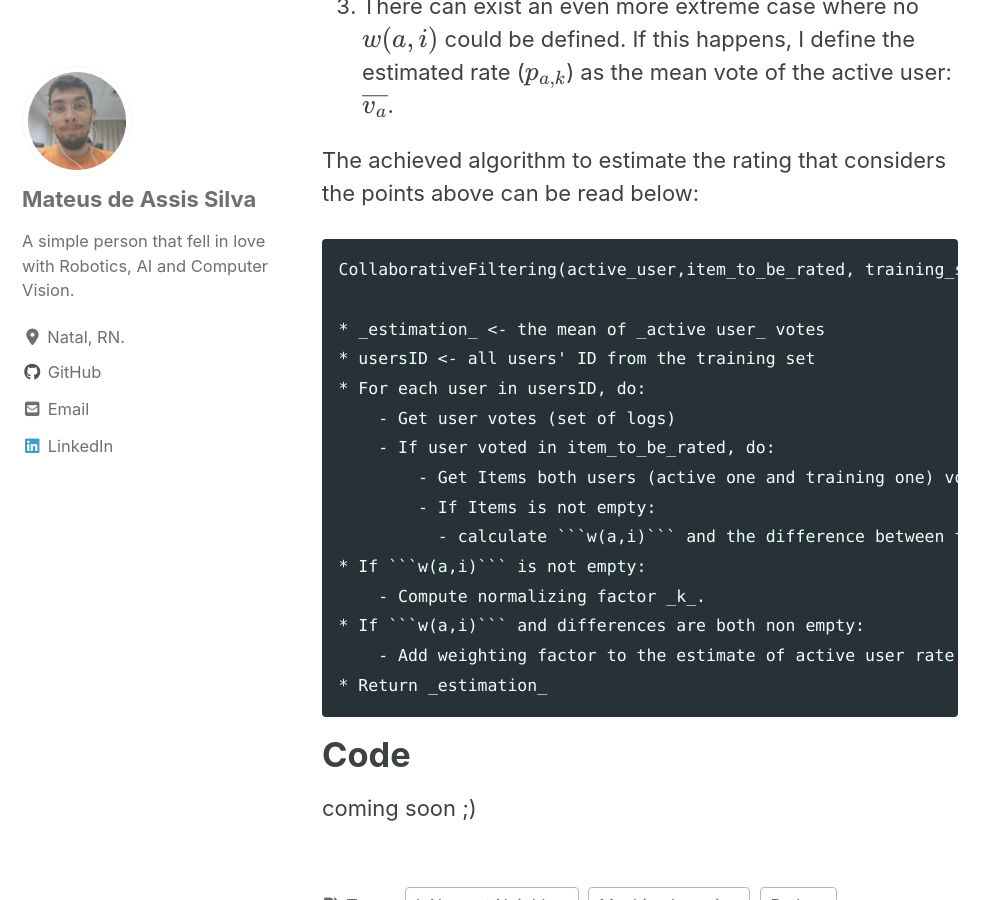
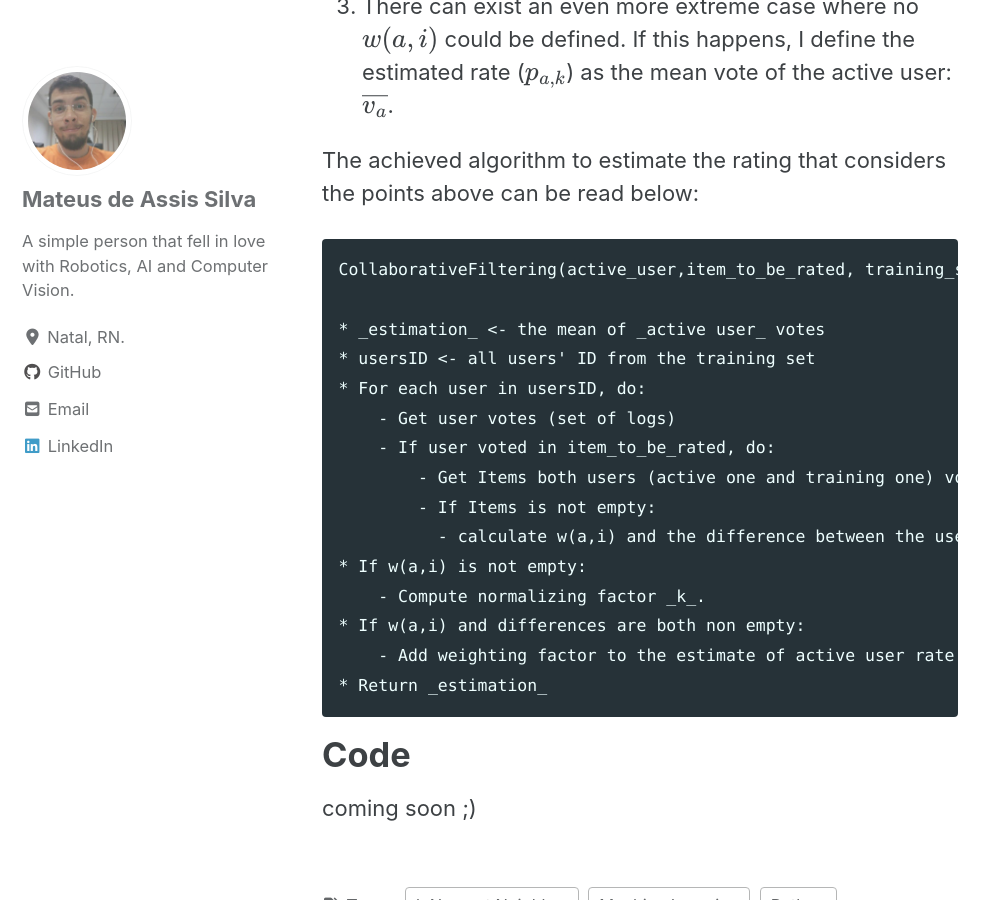
Before and after one commit to mtxslv/mtxslv.github.io, a Jekyll site: the page built from _posts/2020-06-01-collab_filter.md, in a window 1280 px wide and 900 px high, scrolled down 3383 px. Shown: the whole window, without its empty margins (0-999 px from the left). Built offline with Jekyll 4.4.1, drawn with Linux system fonts in a browser that asks for light colours; cached includes are drawn as plain includes; nearby versions of some CDN libraries; formulas are drawn with MathJax 3.

Commit message:
algorithm added

````diff
--- a/_posts/2020-06-01-collab_filter.md
+++ b/_posts/2020-06-01-collab_filter.md
@@ -65,10 +65,10 @@ CollaborativeFiltering(active_user,item_to_be_rated, training_set)
     - If user voted in item_to_be_rated, do:
         - Get Items both users (active one and training one) voted in
         - If Items is not empty:
-          - calculate ```w(a,i)``` and the difference between the user vote on item_to_be_rated and his/her average rate.
-* If ```w(a,i)``` is not empty:
+          - calculate w(a,i) and the difference between the user vote on item_to_be_rated and his/her average rate.
+* If w(a,i) is not empty:
     - Compute normalizing factor _k_.
-* If ```w(a,i)``` and differences are both non empty:
+* If w(a,i) and differences are both non empty:
     - Add weighting factor to the estimate of active user rate on item_to_be_rated.
 * Return _estimation_
 ```
````
